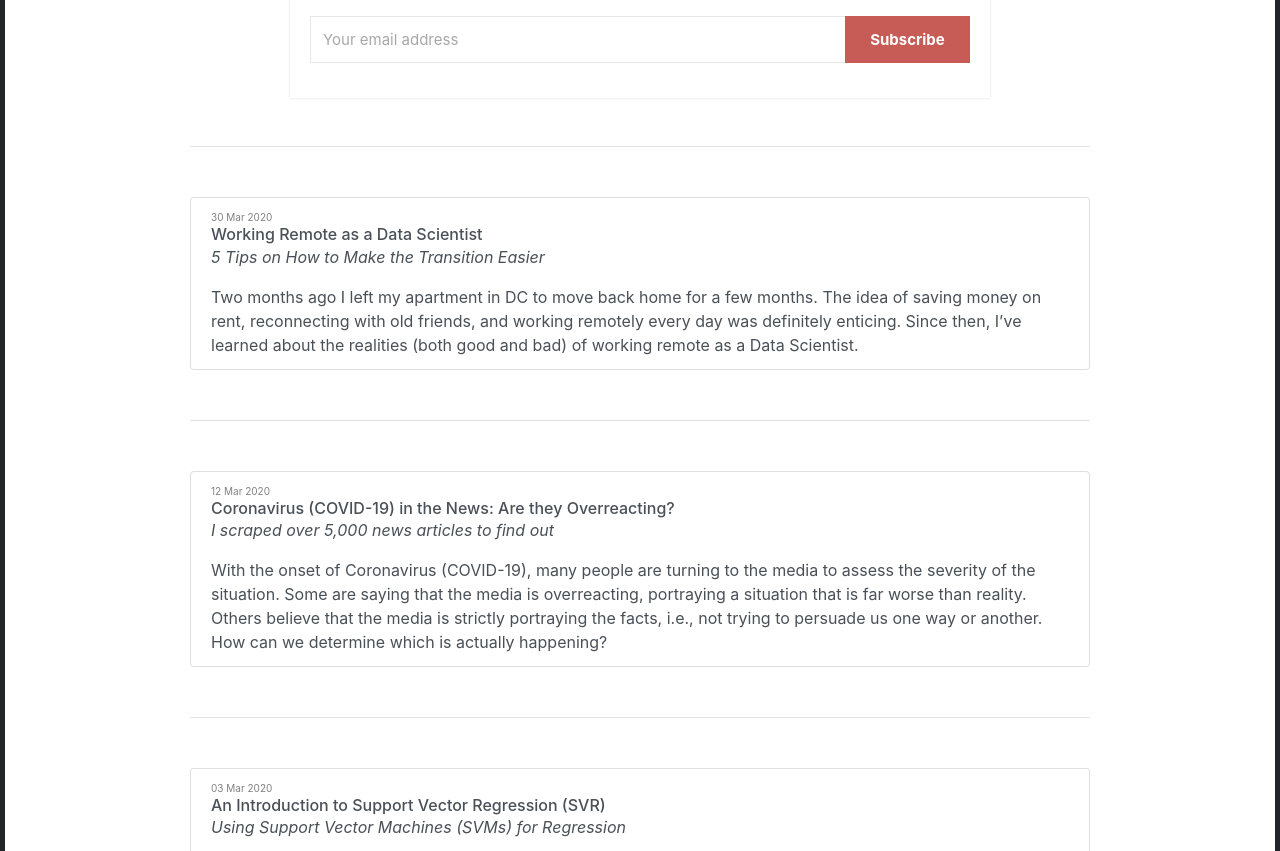
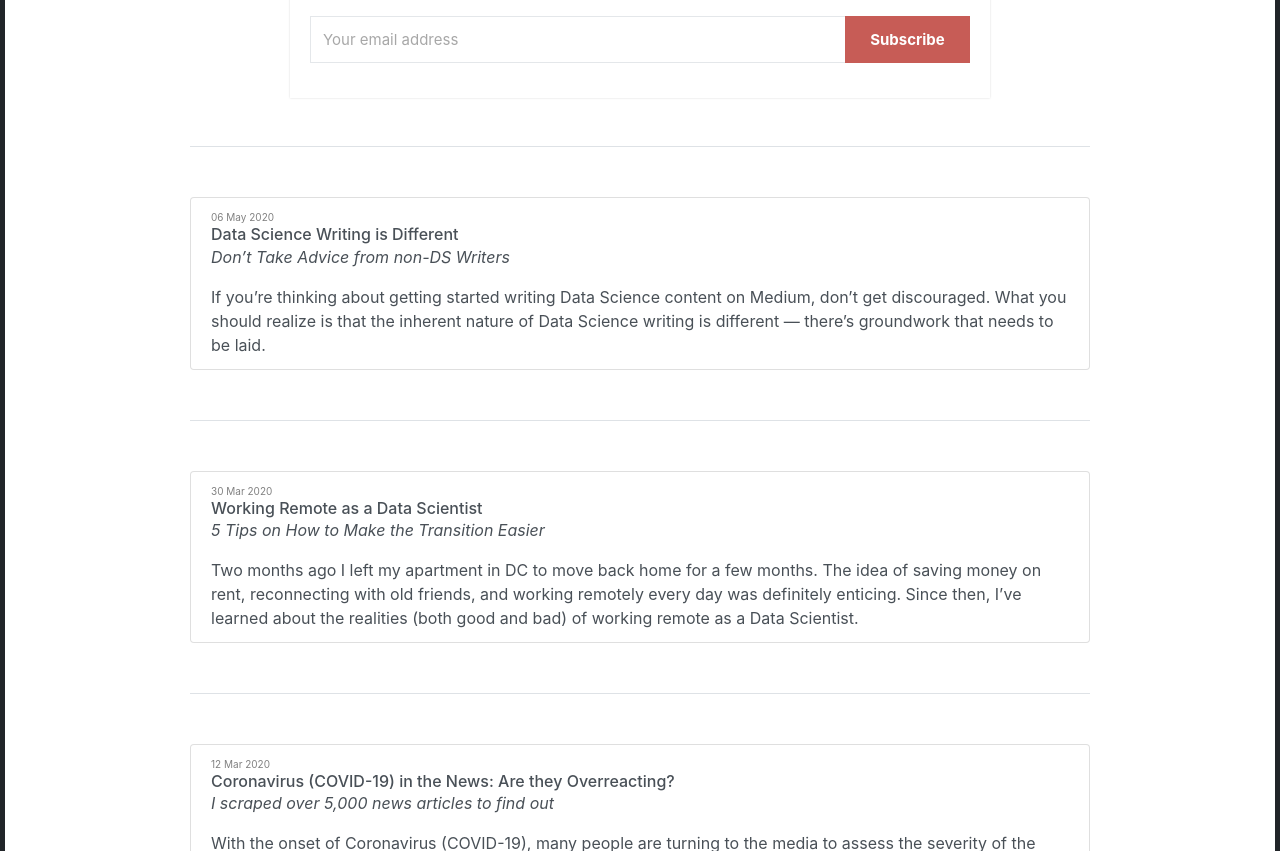
Before and after one commit to tomsharp/tmsharp.github.io, a Jekyll site: the page built from blog.html, in a window 1280 px wide and 900 px high, scrolled down 756 px, cut to the strip 49-900 px from the top of the window. Built offline with Jekyll 4.4.1, drawn with Linux system fonts in a browser that asks for light colours.

Commit message:
added data science writing article to blog

```diff
--- a/_data/medium_posts.yml
+++ b/_data/medium_posts.yml
@@ -1,3 +1,10 @@
+- title: "Data Science Writing is Different"
+  subtitle: Don’t Take Advice from non-DS Writers
+  date: 06/05/2020
+  excerpt: If you’re thinking about getting started writing Data Science content on Medium, don’t get discouraged.
+           What you should realize is that the inherent nature of Data Science writing is different — there’s groundwork that needs to be laid.
+  link: https://towardsdatascience.com/data-science-writing-is-different-5d5455ff786a
+  target: _blank
 - title: "Working Remote as a Data Scientist"
   subtitle: 5 Tips on How to Make the Transition Easier
   date: 30/03/2020
```
Also changed, not shown: 4 other files.
